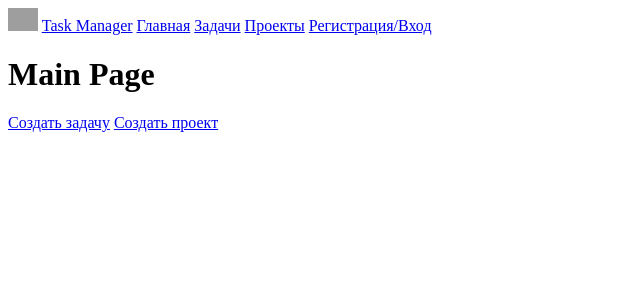
After one commit to zxcl0wn/Task-Manager, a Django app: template TaskManager/projects/templates/projects/main.html in a window 1280 px wide. The commit adds this page. Shown: the top 300 px of the page, without its empty margins (0-640 px from the left). Run offline with Django 3.2, Linux system fonts and the light colour scheme; the template is opened without the code that fills it, so the values that code supplies are empty; grey boxes are pictures that could not be loaded.

Commit message:
feat: add new route in templates

```diff
--- /dev/null
+++ b/TaskManager/projects/templates/projects/main.html
@@ -0,0 +1,8 @@
+{% extends 'base.html' %}
+{% load static %}
+
+{% block content %}
+	<h1>Main Page</h1>
+    <a href="{% url 'app_tasks:task_create' %}">Создать задачу</a>
+    <a href="{% url 'app_projects:create_project' %}">Создать проект</a>
+{% endblock %}
--- a/TaskManager/templates/navbar.html
+++ b/TaskManager/templates/navbar.html
@@ -2,6 +2,7 @@
 
 <header>
     <div>
+        <a href="{% url 'app_notification:notifications' %}"><img style="max-height: 30px; max-width: 30px" src="{% static 'notification/images/bell.png' %}"></a>
         <a href="{% url 'app_projects:main' %}">Task Manager</a>
         <a href="{% url 'app_projects:main' %}">Главная</a>
         <a href="{% url 'app_tasks:tasks_list' %}">Задачи</a>
```
